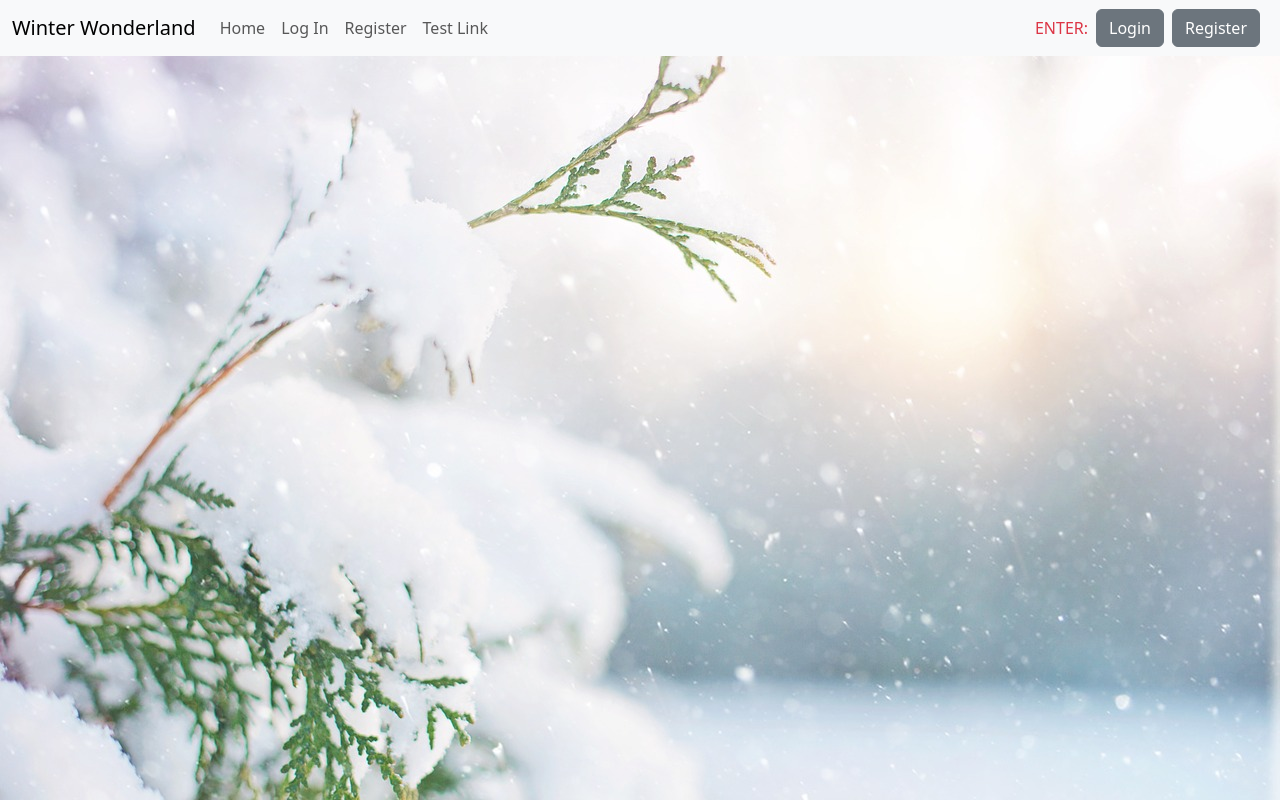
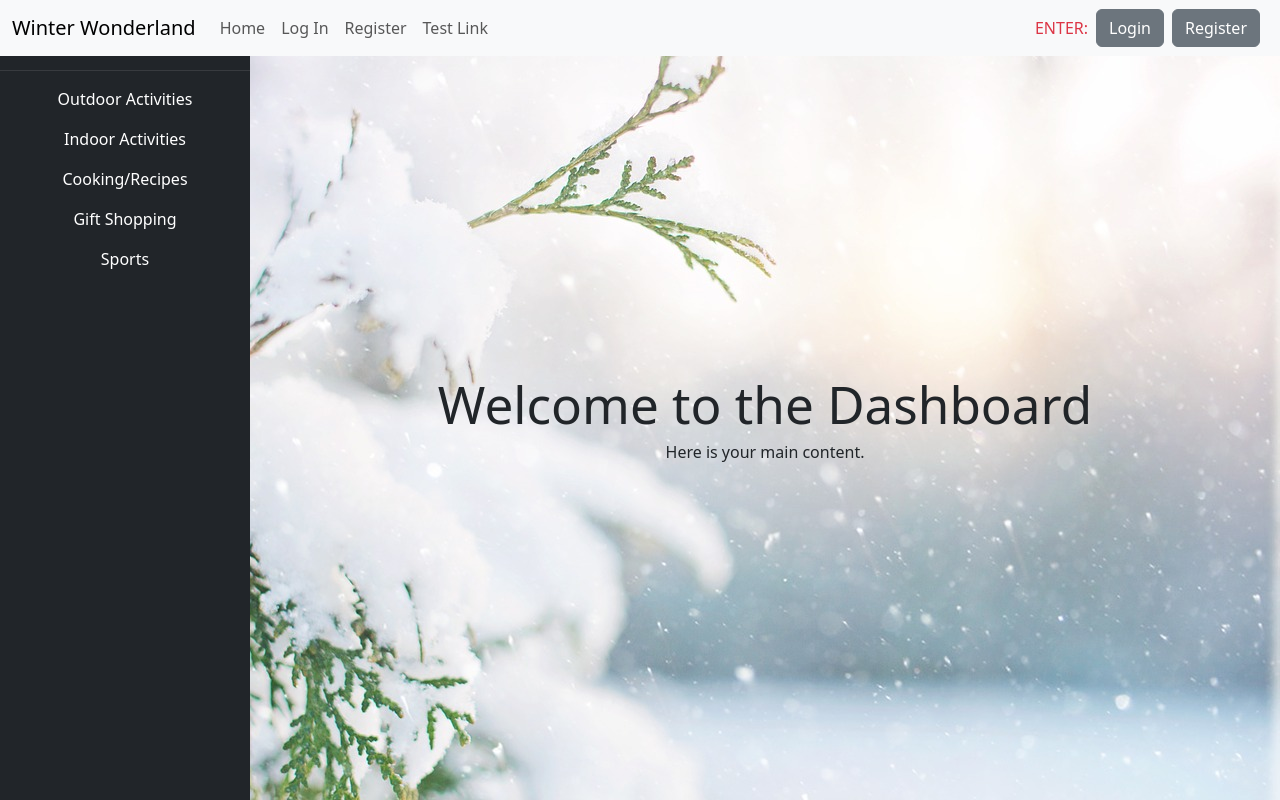
Before and after one commit to hubforschoolwork/pro5go, a React (Vite) app: page /dashboard in a window 1280 px wide. Built offline with nearby package versions, Linux system fonts and the light colour scheme; no server answers.

Commit message:
Fix login and dashboard

```diff
--- a/src/App.jsx
+++ b/src/App.jsx
@@ -8,7 +8,7 @@ import Welcome from './pages/welcome.jsx';
 import Guest from './pages/guestarea.jsx';
 import Testlink from './pages/testlink.jsx';
 import Cooking from '/src/pages/cooking.jsx';
-import Dashboard from './pages/dashboard.jsx';
+import Dashboard1 from './pages/dashboard.jsx';
 import Giftshopping from './pages/giftshopping.jsx'
 import Indoor from '/src/pages/indoor.jsx';
 import Sports from '/src/pages/sports.jsx';
@@ -33,7 +33,7 @@ function App() {
           <Route path="/guestarea" element={<Guest/>} />
           <Route path="/testlink" element={<Testlink/>} />
           <Route path="/cooking" element={<Cooking/>} />
-          <Route path="/dashboard" element={<Dashboard/>} />
+          <Route path="/dashboard" element={<Dashboard1/>} />
           <Route path="/giftshopping" element={<Giftshopping/>} />
           <Route path="/indoor" element={<Indoor/>} />
           <Route path="/sports" element={<Sports />} />
--- a/src/components/dashboardmain.jsx
+++ b/src/components/dashboardmain.jsx
@@ -1,19 +1,19 @@
-// import React from 'react';
-// import Sidebar from './sidebar';
+import React from 'react';
+import Sidebar from './sidebar';
 
-// const Dashboardmain = () => {
-//     return (
-//         <>
-//         <Sidebar />
-//         <div className="d-flex">
+const Dashboardmain = () => {
+    return (
+        <>
+        <Sidebar />
+        <div className="d-flex">
 
-//             <div className="content p-4" style={{ marginLeft: '250px', width: '100%' }}>
-//                 <h1>Welcome to the Dashboard</h1>
-//                 <p>Here is your main content.</p>
-//             </div>
-//         </div>
-//         </>
-//     );
-// };
+            <div className="content p-4" style={{ marginLeft: '250px', width: '100%' }}>
+                <h1>Welcome to the Dashboard</h1>
+                <p>Here is your main content.</p>
+            </div>
+        </div>
+        </>
+    );
+};
 
-// export default Dashboardmain;
+export default Dashboardmain;
--- a/src/components/dashboardtest.jsx
+++ b/src/components/dashboardtest.jsx
@@ -8,7 +8,7 @@ function Dashboard() {
         const fetchDashboard = async () => {
             try {
                 const authToken = localStorage.getItem("authToken");
-                const response = await axios.get("http://localhost:3000/api/dashboard", {
+                const response = await axios.get("http://localhost:3000/api/dashboard1", {
                     headers: {
                         Authorization: `Bearer ${authToken}`,
                     },
--- a/src/components/loginforms.jsx
+++ b/src/components/loginforms.jsx
@@ -28,8 +28,7 @@ function Loginform() {
             window.location.href = "/dashboard";
 
         } catch (error) {
-            // Display error from server or a generic message
-            console.error("Error:", error.response || error.message);
+            console.error("Error:", error.response?.data || error.message);
             setError(error.response?.data?.error || "An error occurred. Please try again.");
         }
     };
--- a/src/pages/dashboard.jsx
+++ b/src/pages/dashboard.jsx
@@ -1,13 +1,14 @@
 import React from 'react';
-// import Dashboardmain from '../components/dashboardmain.jsx';
-import Dashboard from '../components/dashboardtest.jsx';
+import Dashboardmain from '../components/dashboardmain.jsx';
+// import Dashboard from '../components/dashboardtest.jsx';
 // import './dashboard.css';
+import Sidebar from '../components/sidebar.jsx';
 
 const Dashboard1 = () => {
     return (
         <>
-
-        <Dashboard />
+        <Sidebar />
+        <Dashboardmain />
         <div className="d-flex">
         </div>
 
@@ -16,6 +17,3 @@ const Dashboard1 = () => {
 };
 
 export default Dashboard1;
-
-
-/* <Dashboardmain /> */
```
Also changed, not shown: 2 other files (tests, documents, lock files or other folders).
